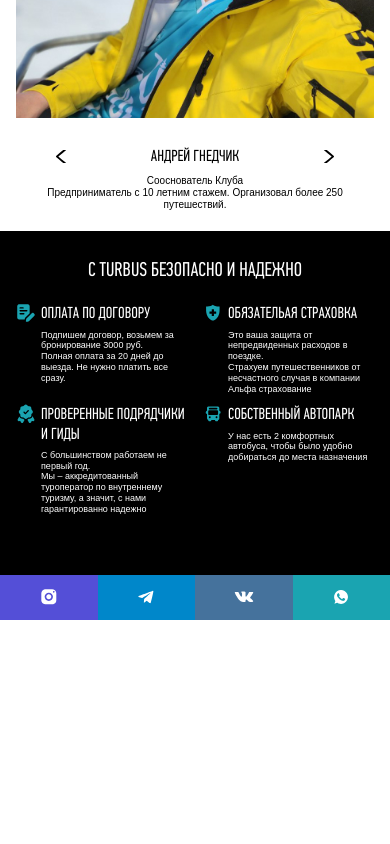
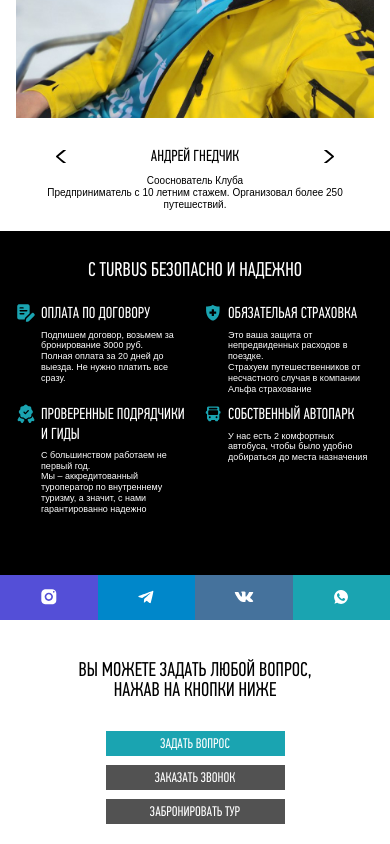
Before and after one commit to axlevega/turbus_new_site, a website: page src/pages/index.html in a window 390 px wide. Shown: the part 3960-4804 px from the top of the page. Before the commit the page ends 4580 px from the top, so only its background shows below. Drawn offline with nearby package versions, Linux system fonts and the light colour scheme; files that its build step writes are made by us from their sources; files whose address does not match are found by name; a web font is replaced by a local one.

Commit message:
feat: Добавил кнопки обратной связи

```diff
--- a/src/assets/scss/pages/_index.scss
+++ b/src/assets/scss/pages/_index.scss
@@ -1751,3 +1751,92 @@
         }
     }
 }
+
+.feedback_buttons {
+    padding-top: 60px;
+    padding-bottom: 30px;
+    h2, .h2 {
+        text-align: center;
+        display: table;
+        margin: 0 auto 53px auto;
+        line-height: 1;
+        font-weight: 300;
+    }
+    &_wrap {
+        max-width: calc(100vw - 2 * 13.7vw);
+        display: flex;
+        flex-wrap: nowrap;
+        justify-content: space-between;
+        gap: 16px;
+        align-items: center;
+        margin: 0 auto;
+        .btn {
+            flex: 0 0 calc(33% - 10px);
+            justify-content: center;
+            height: 56px;
+        }
+    }
+
+    @include notebook {
+        &_wrap {
+            max-width: calc(100vw - 2 * 11vw);
+        }
+    }
+
+    @include smallDesktop {
+        &_wrap {
+            max-width: 100%;
+        }
+    }
+
+    @include tablet {
+        padding-top: 45px;
+        h2, .h2 {
+            margin-bottom: 35px;
+            font-size: 32px;
+        }
+        &_wrap {
+            gap: 10px;
+            .btn {
+                flex: 0 0 calc(33% - 5px);
+                font-size: 22px;
+                height: 48px;
+            }
+        }
+    }
+
+    @include mobile {
+        padding-top: 30px;
+        h2, .h2 {
+            margin-bottom: 20px;
+        }
+        &_wrap {
+            flex-wrap: wrap;
+            justify-content: center;
+            flex-direction: column;
+            .btn {
+                flex: 0 0 50%;
+                width: 50%;
+                max-width: 50%;
+            }
+        }
+    }
+
+    @media (max-width: 480px) {
+        padding-top: 40px;
+        padding-bottom: 20px;
+        h2, .h2 {
+            font-size: 20px;
+            margin-bottom: 31px;
+        }
+        &_wrap {
+            gap: 9px;
+            .btn {
+                font-size: 14px;
+                height: auto;
+                padding-top: 4px;
+                padding-bottom: 3px;
+            }
+        }
+    }
+}
--- a/src/assets/scss/utils/_global.scss
+++ b/src/assets/scss/utils/_global.scss
@@ -318,6 +318,11 @@
     }
   }
 
+  &__gray {
+    background-color: #525252;
+    border-color: #525252;
+  }
+
   @include mobile {
     font-size: 18px;
     &__burger {
--- a/src/pages/index.html
+++ b/src/pages/index.html
@@ -459,3 +459,14 @@
         <li class="ext_links_item ext_links_item-yt"><a href="#" target="_blank" title="You Tube"></a></li>
     </ul>
 </section>
+
+<section class="feedback_buttons">
+    <div class="content-wrapper">
+        <h2>Вы можете задать любой вопрос, <br>нажав на кнопки ниже</h2>
+        <div class="feedback_buttons_wrap">
+            <div class="btn btn__filled">Задать вопрос</div>
+            <div class="btn btn__filled btn__gray">Заказать звонок</div>
+            <div class="btn btn__filled btn__gray">Забронировать тур</div>
+        </div>
+    </div>
+</section>
```
